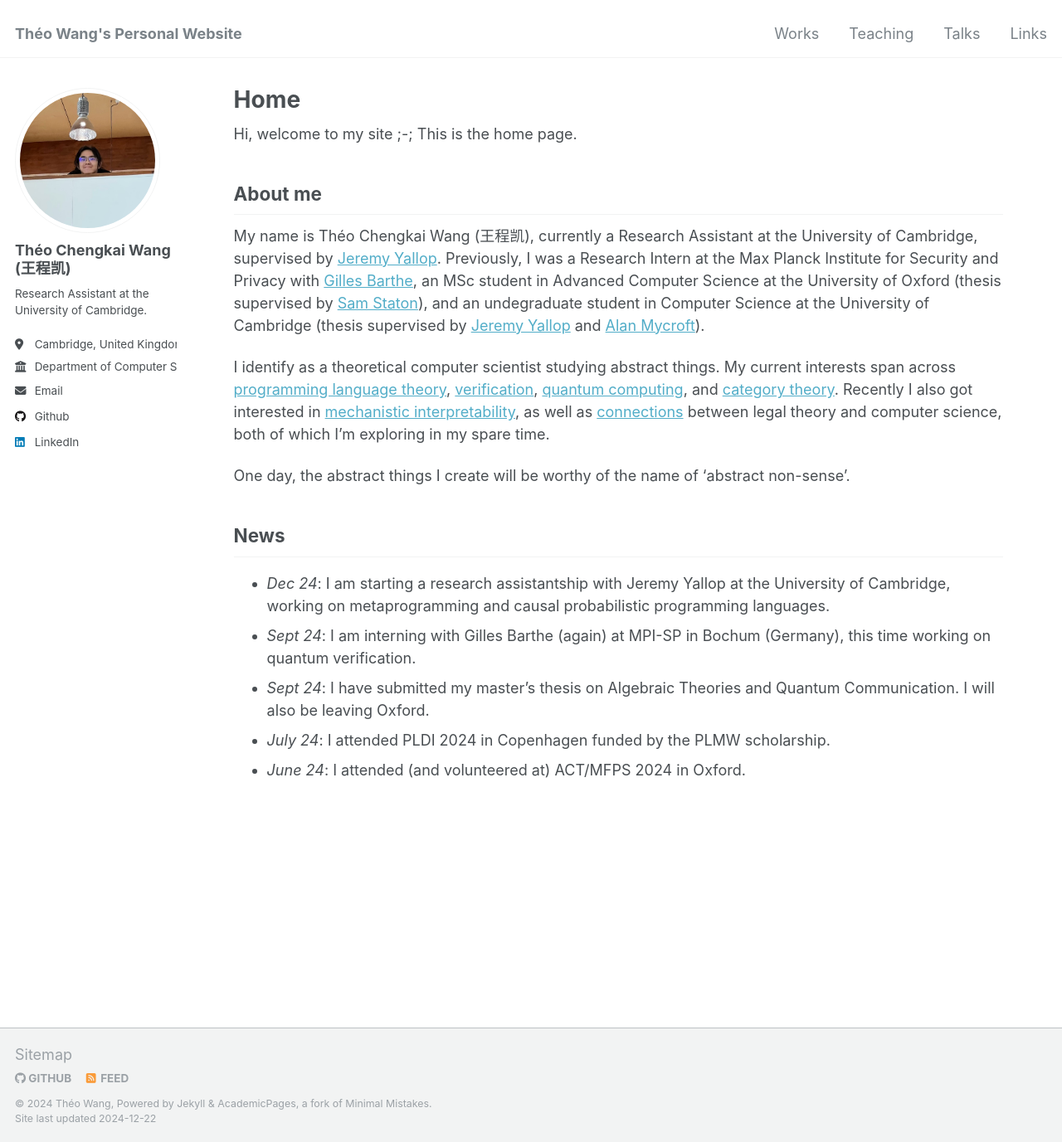
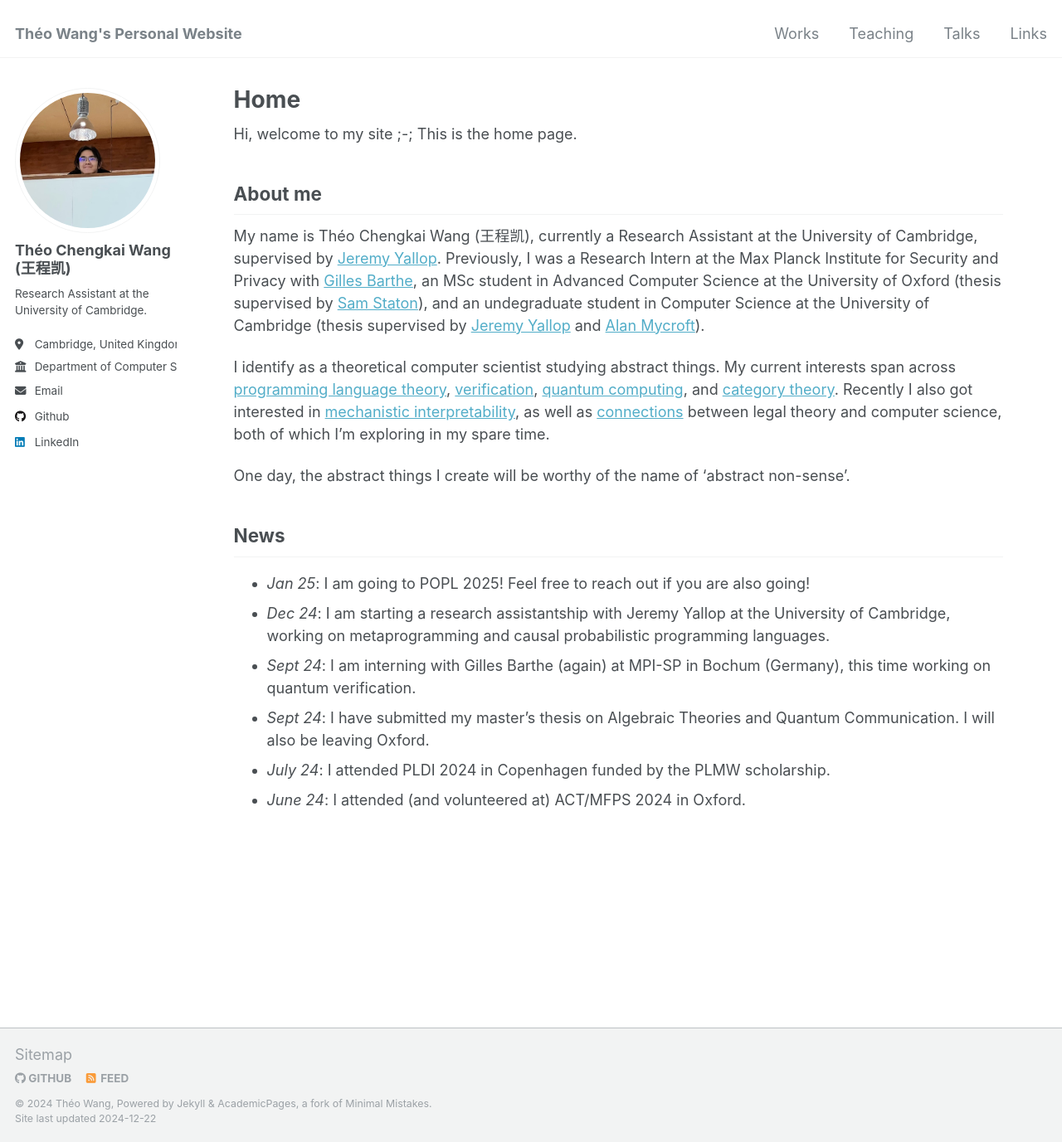
Before and after one commit to theo-chengkai-wang/theo-chengkai-wang.github.io, a Jekyll site: the page built from _pages/about.md, in a window 1280 px wide and 1377 px high. Shown: the whole window at 83% size. Built offline with Jekyll 4.4.1, drawn with Linux system fonts in a browser that asks for light colours.

Commit message:
News on POPL

```diff
--- a/_pages/about.md
+++ b/_pages/about.md
@@ -21,6 +21,7 @@ One day, the abstract things I create will be worthy of the name of 'abstract no
 
 News
 -------
+- _Jan 25_: I am going to POPL 2025! Feel free to reach out if you are also going!
 - _Dec 24_: I am starting a research assistantship with Jeremy Yallop at the University of Cambridge, working on metaprogramming and causal probabilistic programming languages.
 - _Sept 24_: I am interning with Gilles Barthe (again) at MPI-SP in Bochum (Germany), this time working on quantum verification.
 - _Sept 24_: I have submitted my master's thesis on Algebraic Theories and Quantum Communication. I will also be leaving Oxford.
```
